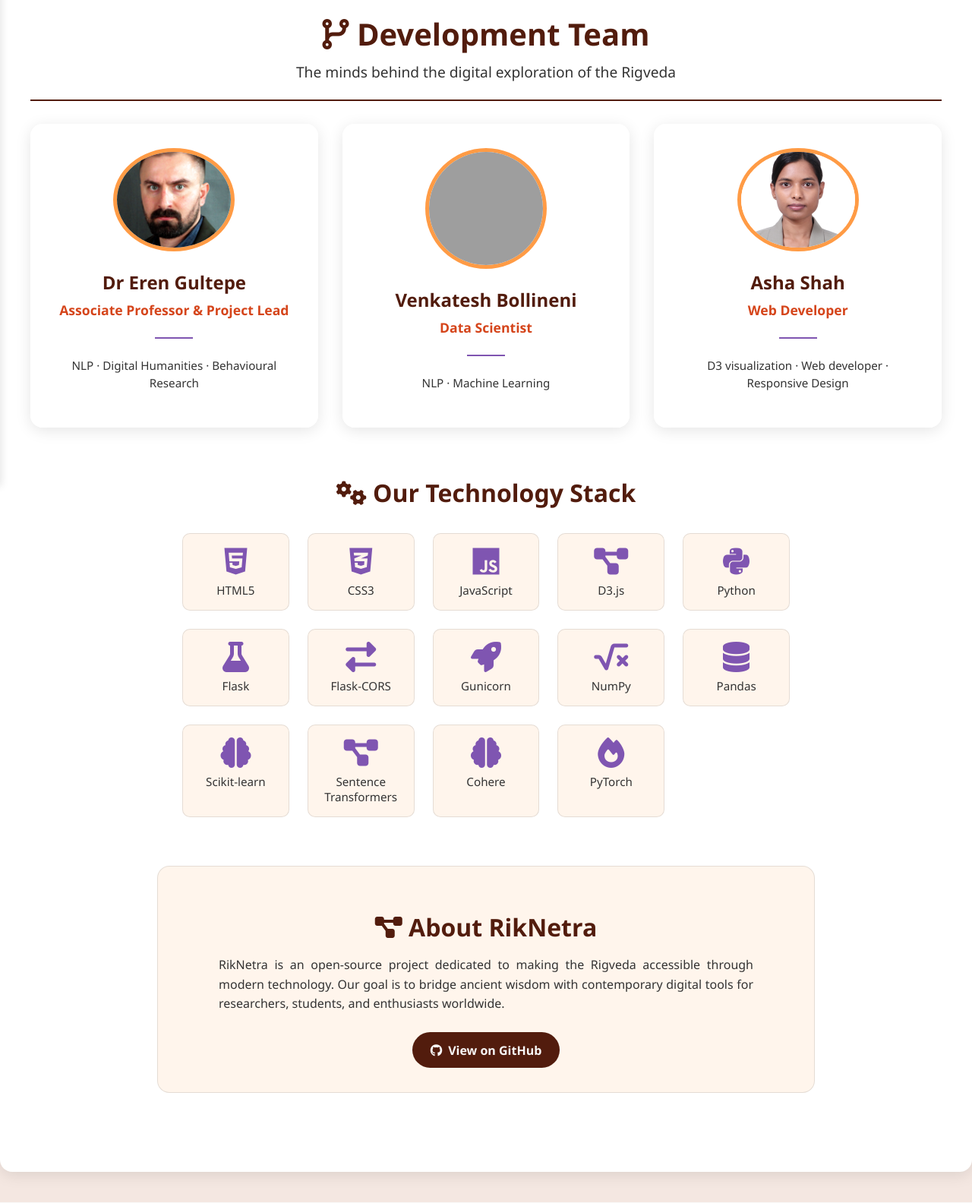
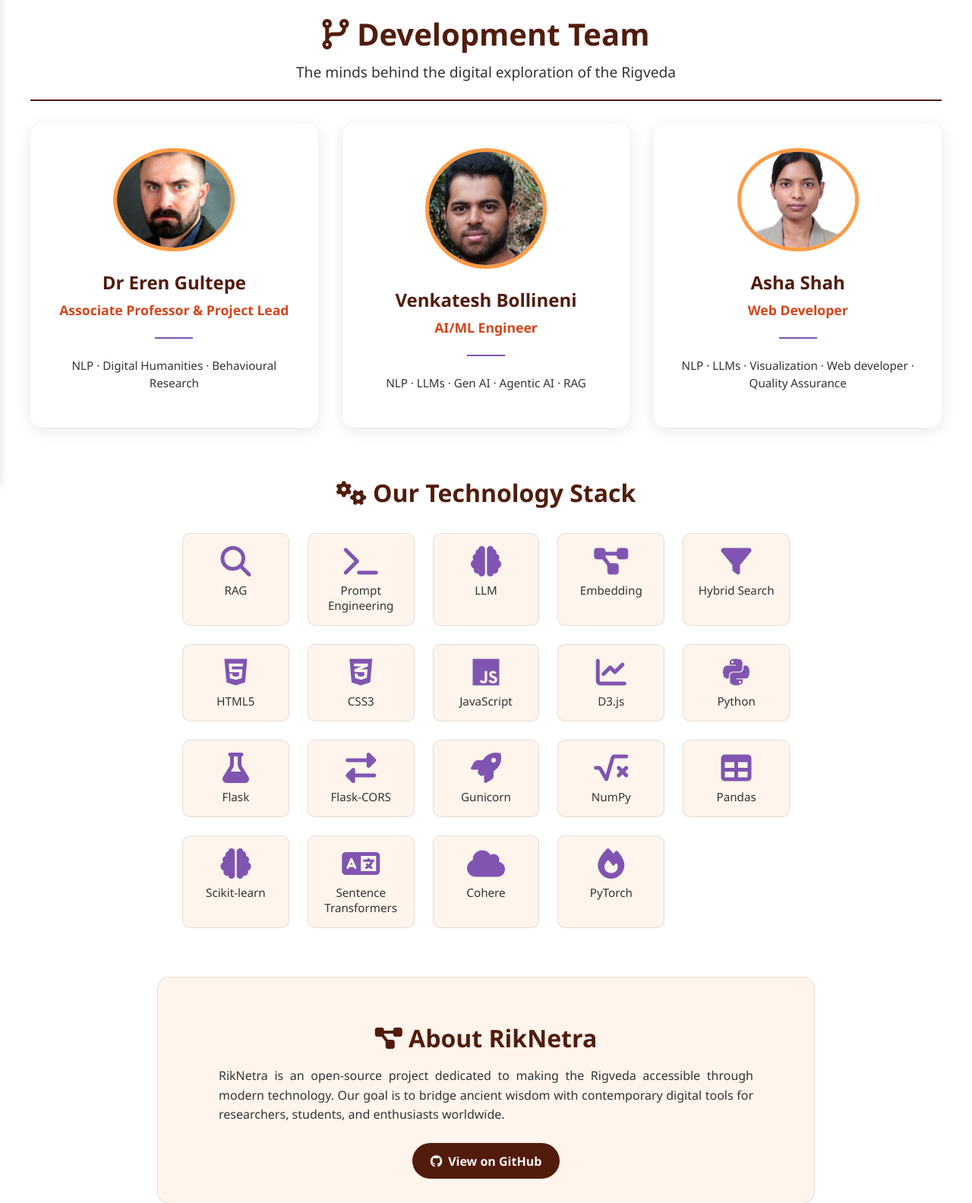
Before and after one commit to AshaShah/RikNetra, a Flask app: page /templates/developers.html in a window 1280 px wide. Shown: the part 160-1744 px from the top of the page at 76% size. Run offline with Flask 2, Linux system fonts and the light colour scheme; parts of the project's set-up code (start-up, migrations or seed data) failed here and were passed over; grey boxes are pictures that could not be loaded.

Commit message:
developer-info and few changes

```diff
--- a/templates/developers.html
+++ b/templates/developers.html
@@ -81,25 +81,29 @@
                     <div class="card-inner">
                         <div class="card-front">
                             <div class="profile-image">
-                                <img src="/static/Images/developer2.jpg" alt="Venkatesh Bollineni">
+                                <img src="/static/Images/developer2.png" alt="Venkatesh Bollineni">
                                 <div class="image-overlay"></div>
                             </div>
                             <h2>Venkatesh Bollineni</h2>
-                            <p class="role">Data Scientist</p>
+                            <p class="role">AI/ML Engineer</p>
                             <div class="divider"></div>
-                            <p class="expertise">NLP · Machine Learning</p>
+                            <p class="expertise">NLP · LLMs · Gen AI · Agentic AI · RAG</p>
                         </div>
                         <div class="card-back">
                             <h3>About Venkatesh</h3>
-                            <p>Specializes in natural language processing for ancient Indian languages and has developed
-                                several ML models for Vedic text analysis.</p>
+                            <p>AI/ML Engineer specializing in Generative AI and LLMs, with expertise in RAG, vector
+                                search, and agentic AI. Experienced in building scalable ML/LLM apps with LangChain,
+                                LangGraph, AutoGen, and AWS/Bedrock. Skilled in API/microservices, Docker, Kubernetes,
+                                and CI/CD. Strong focus on MLOps, optimization, interpretability, and enterprise
+                                scalability.</p>
                             <div class="social-links">
-                                <a href="mailto:Venkatesh.Bollineni@example.com" title="Email"><i
+                                <a href="mailto:venkateshbollineni1@gmail.com" title="Email"><i
                                         class="fas fa-envelope"></i></a>
-                                <a href="https://github.com/VenkateshBollineni" target="_blank" title="GitHub"><i
+                                <a href="https://github.com/venkateshbollineni" target="_blank" title="GitHub"><i
                                         class="fab fa-github"></i></a>
-                                <a href="https://linkedin.com/in/VenkateshBollineni" target="_blank" title="LinkedIn"><i
-                                        class="fab fa-linkedin"></i></a>
+                                <a href="https://scholar.google.com/citations?user=taUQoVIAAAAJ&hl=en&authuser=1"
+                                    target="_blank" title="Google Scholar"><i
+                                        class="fa-brands fa-google-scholar"></i></a>
                             </div>
                         </div>
                     </div>
@@ -116,7 +120,7 @@
                             <h2>Asha Shah</h2>
                             <p class="role">Web Developer</p>
                             <div class="divider"></div>
-                            <p class="expertise">D3 visualization · Web developer · Responsive Design</p>
+                            <p class="expertise">NLP · LLMs · Visualization · Web developer · Quality Assurance</p>
                         </div>
                         <div class="card-back">
                             <h3>About Asha</h3>
@@ -141,6 +145,26 @@
                 <h2><i class="fas fa-cogs"></i> Our Technology Stack</h2>
                 <div class="tech-stack-grid">
                     <div class="tech-item">
+                        <i class="fas fa-search"></i>
+                        <span>RAG</span>
+                    </div>
+                    <div class="tech-item">
+                        <i class="fas fa-terminal"></i>
+                        <span>Prompt Engineering</span>
+                    </div>
+                    <div class="tech-item">
+                        <i class="fas fa-brain"></i>
+                        <span>LLM</span>
+                    </div>
+                    <div class="tech-item">
+                        <i class="fas fa-project-diagram"></i>
+                        <span>Embedding</span>
+                    </div>
+                    <div class="tech-item">
+                        <i class="fas fa-filter"></i>
+                        <span>Hybrid Search</span>
+                    </div>
+                    <div class="tech-item">
                         <i class="fab fa-html5"></i>
                         <span>HTML5</span>
                     </div>
@@ -153,7 +177,7 @@
                         <span>JavaScript</span>
                     </div>
                     <div class="tech-item">
-                        <i class="fas fa-project-diagram"></i>
+                        <i class="fas fa-chart-line"></i>
                         <span>D3.js</span>
                     </div>
                     <div class="tech-item">
@@ -177,7 +201,7 @@
                         <span>NumPy</span>
                     </div>
                     <div class="tech-item">
-                        <i class="fas fa-database"></i>
+                        <i class="fas fa-table"></i>
                         <span>Pandas</span>
                     </div>
                     <div class="tech-item">
@@ -185,11 +209,11 @@
                         <span>Scikit-learn</span>
                     </div>
                     <div class="tech-item">
-                        <i class="fas fa-project-diagram"></i>
+                        <i class="fas fa-language"></i>
                         <span>Sentence Transformers</span>
                     </div>
                     <div class="tech-item">
-                        <i class="fas fa-brain"></i>
+                        <i class="fas fa-cloud"></i>
                         <span>Cohere</span>
                     </div>
                     <div class="tech-item">
```
Also changed, not shown: static/css/index.css (+4 -4 lines), templates/index.html (+3 -4 lines), README.md, static/Images/developer2.png (added), static/Images/prompt.png (added).
